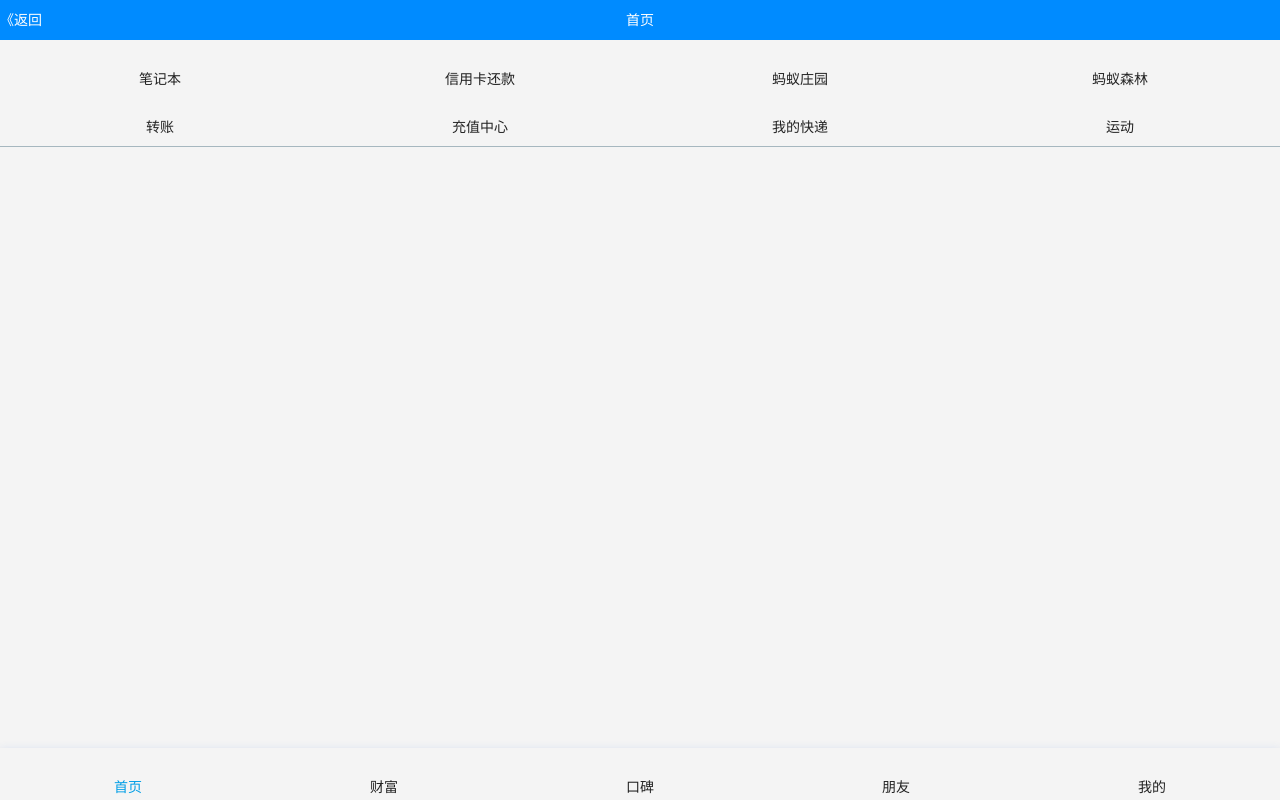
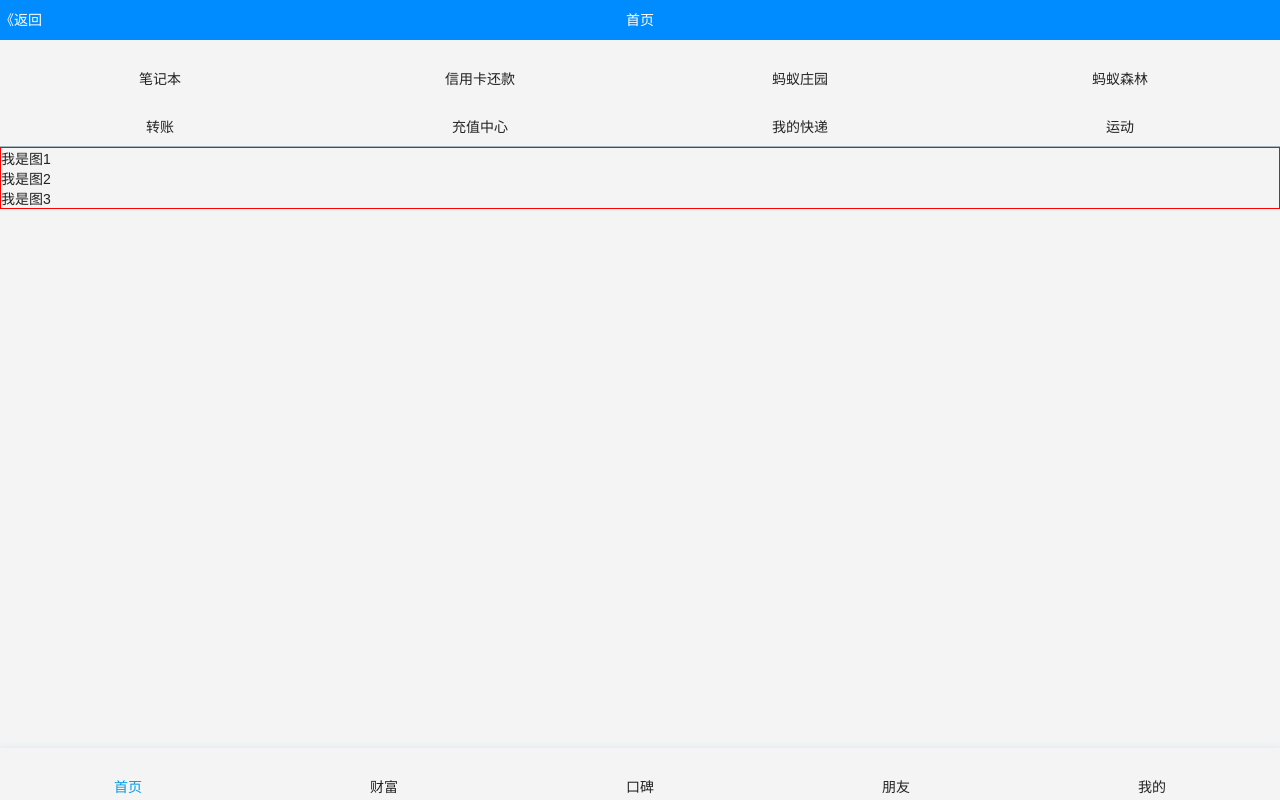
Before and after one commit to lnden/react-learning, a React (Create React App) app: page / in a window 1280 px wide. Built offline with nearby package versions, Linux system fonts and the light colour scheme; a web font is replaced by a local one.

Commit message:
抽离组件

```diff
--- /dev/null
+++ b/src/components/banner/index.css
@@ -0,0 +1,3 @@
+.al-banners{
+    border:1px solid #f00;
+}
--- /dev/null
+++ b/src/components/banner/index.js
@@ -0,0 +1,24 @@
+/**
+ * @author Lnden
+ * @date 2018/12/4
+ * @desc 文件描述
+ * @param {Object} [title]  - 参数说明
+ * @example 调用示例
+ */
+
+import React, { Component } from 'react';
+import './index.css'
+
+export default class Banner extends Component {
+    render(){
+        return (
+            <section className="al-banners">
+                <ul>
+                    <li>我是图1</li>
+                    <li>我是图2</li>
+                    <li>我是图3</li>
+                </ul>
+            </section>
+        )
+    }
+}
--- /dev/null
+++ b/src/components/dynamicEntry/index.js
@@ -0,0 +1,81 @@
+/**
+ * @author Lnden
+ * @date 2018/12/4
+ * @desc 文件描述
+ * @param {Object} [title]  - 参数说明
+ * @example 调用示例
+ */
+
+import React from 'react'
+import { Link } from 'react-router-dom'
+import './index.css'
+const dataList = [
+    {
+        src:'/public',
+        title:'笔记本',
+        img:'&#xe605',
+        id:1,
+        color:'#D71920'
+    }, {
+        src:'/public',
+        title:'信用卡还款',
+        img:'&#xe601;',
+        id:2,
+        color:'#982C30'
+    }, {
+        src:'/public',
+        title:'蚂蚁庄园',
+        img:'&#xe60e;',
+        id:3,
+        color:'#2D2F64'
+    }, {
+        src:'/public',
+        title:'蚂蚁森林',
+        img:'&#xe602;',
+        id:4,
+        color:'#2D2F64'
+    }, {
+        src:'/public',
+        title:'转账',
+        img:'&#xe609;',
+        id:5,
+        color:'#263C73'
+    }, {
+        src:'/public',
+        title:'充值中心',
+        img:'&#xe606;',
+        id:6,
+        color:'#327341'
+    }, {
+        src:'/public',
+        title:'我的快递',
+        img:'&#xe617;',
+        id:7,
+        color:'#521C1D'
+    }, {
+        src:'/public',
+        title:'运动',
+        img:'&#xe615;',
+        id:8,
+        color:'#E9BC41'
+    },
+];
+
+const DynamicEntry = () => (
+    <article className="al-recommendBox">
+        {dataList.map((val,index)=>{
+            return (
+                <figure className="al-indexRecommendItem" key={val.id}>
+                    <Link to={val.src}>
+                        <i className="iconfont" style={{color:val.color}} dangerouslySetInnerHTML={{ __html: val.img }}></i>
+                        <figcaption>
+                            <span>{val.title}</span>
+                        </figcaption>
+                    </Link>
+                </figure>
+            )
+        })}
+    </article>
+);
+
+export default DynamicEntry
--- a/src/pages/Friend/index.js
+++ b/src/pages/Friend/index.js
@@ -1,5 +1,5 @@
 /**
- * @author Lindong Ding
+ * @author Lnden
  * @date 2018/12/4
  * @desc 文件描述
  * @param {Object} [title]  - 参数说明
--- a/src/pages/Home/index.js
+++ b/src/pages/Home/index.js
@@ -12,81 +12,18 @@
 import React, { Component } from 'react';
 import PublicHeader from '../../components/header'
 import PublicFooter from '../../components/footer'
-import { Link } from 'react-router-dom'
-import './index.css'
 
-const dataList = [
-    {
-        src:'/public',
-        title:'笔记本',
-        img:'&#xe605',
-        id:1,
-        color:'#D71920'
-    }, {
-        src:'/public',
-        title:'信用卡还款',
-        img:'&#xe601;',
-        id:2,
-        color:'#982C30'
-    }, {
-        src:'/public',
-        title:'蚂蚁庄园',
-        img:'&#xe60e;',
-        id:3,
-        color:'#2D2F64'
-    }, {
-        src:'/public',
-        title:'蚂蚁森林',
-        img:'&#xe602;',
-        id:4,
-        color:'#2D2F64'
-    }, {
-        src:'/public',
-        title:'转账',
-        img:'&#xe609;',
-        id:5,
-        color:'#263C73'
-    }, {
-        src:'/public',
-        title:'充值中心',
-        img:'&#xe606;',
-        id:6,
-        color:'#327341'
-    }, {
-        src:'/public',
-        title:'我的快递',
-        img:'&#xe617;',
-        id:7,
-        color:'#521C1D'
-    }, {
-        src:'/public',
-        title:'运动',
-        img:'&#xe615;',
-        id:8,
-        color:'#E9BC41'
-    },
-];
+import DynamicEntry from '../../components/dynamicEntry'
+import Banner from '../../components/banner'
+
 class Home extends Component {
     render(){
         return (
             <section>
                 <PublicHeader type="首页" />
                 <section>
-                    <article className="al-recommendBox">
-                        {dataList.map((val,index)=>{
-                            return (
-                                <figure className="al-indexRecommendItem" key={val.id}>
-                                    <Link to={val.src}>
-                                        <i className="iconfont" style={{color:val.color}} dangerouslySetInnerHTML={{ __html: val.img }}></i>
-                                        <figcaption>
-                                            <span>{val.title}</span>
-                                        </figcaption>
-                                    </Link>
-                                </figure>
-                            )
-                        })}
-
-                    </article>
+                    <DynamicEntry />
+                    <Banner />
                 </section>
                 <PublicFooter />
             </section>
--- a/src/pages/Praise/index.js
+++ b/src/pages/Praise/index.js
@@ -1,5 +1,5 @@
 /**
- * @author Lindong Ding
+ * @author Lnden
  * @date 2018/12/4
  * @desc 文件描述
  * @param {Object} [title]  - 参数说明
--- a/src/pages/Treasure/index.js
+++ b/src/pages/Treasure/index.js
@@ -1,5 +1,5 @@
 /**
- * @author Lindong Ding
+ * @author Lnden
  * @date 2018/12/4
  * @desc 文件描述
  * @param {Object} [title]  - 参数说明
```
Also changed, not shown: src/components/dynamicEntry/index.css (renamed from src/pages/Home/index.css).
